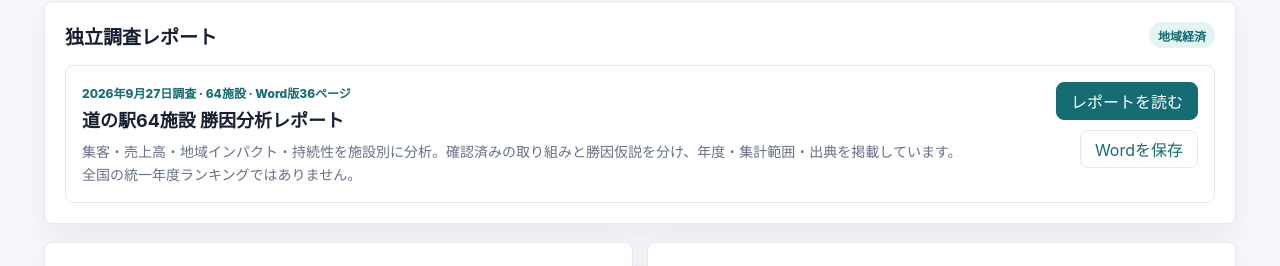
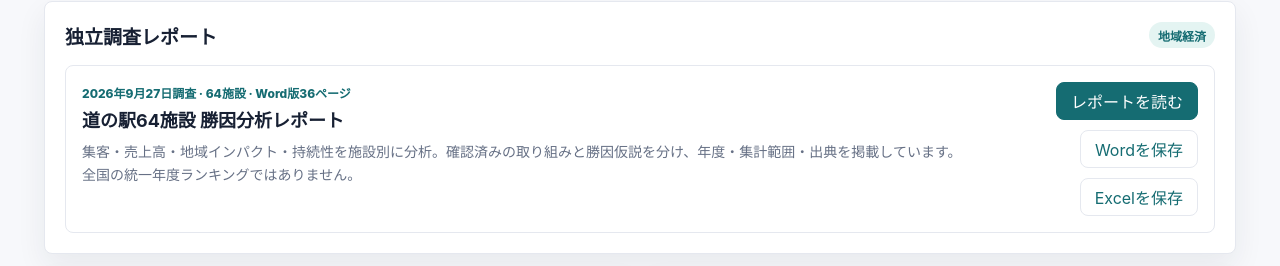
Before and after one commit to ikeda1028/structural-intelligence-dashboard, a Next.js app: page /research-history in a window 1280 px wide. Shown: the part 320-586 px from the top of the page. Built offline with nearby package versions, Linux system fonts and the light colour scheme; no server answers.

Commit message:
Publish roadside station visitor and sales Excel download

```diff
--- a/app/research-history/page.tsx
+++ b/app/research-history/page.tsx
@@ -41,7 +41,7 @@ export default async function ResearchHistoryPage() {
               <p>集客・売上高・地域インパクト・持続性を施設別に分析。確認済みの取り組みと勝因仮説を分け、年度・集計範囲・出典を掲載しています。</p>
               <p>全国の統一年度ランキングではありません。</p>
             </div>
-            <div className="history-actions"><a className="button primary" href="/reports/michinoeki-20260927.html">レポートを読む</a><a className="button ghost-button" href="/reports/michinoeki-20260927.docx" download>Wordを保存</a></div>
+            <div className="history-actions"><a className="button primary" href="/reports/michinoeki-20260927.html">レポートを読む</a><a className="button ghost-button" href="/reports/michinoeki-20260927.docx" download>Wordを保存</a><a className="button ghost-button" href="/reports/michinoeki-ranking-20260927.xlsx" download="道の駅_集客50駅・売上高50候補_20260927.xlsx">Excelを保存</a></div>
           </article>
         </section>
 
```
Also changed, not shown: public/reports/michinoeki-20260927.html (+1 -1 lines), 1 other file (tests, documents, lock files or other folders).
